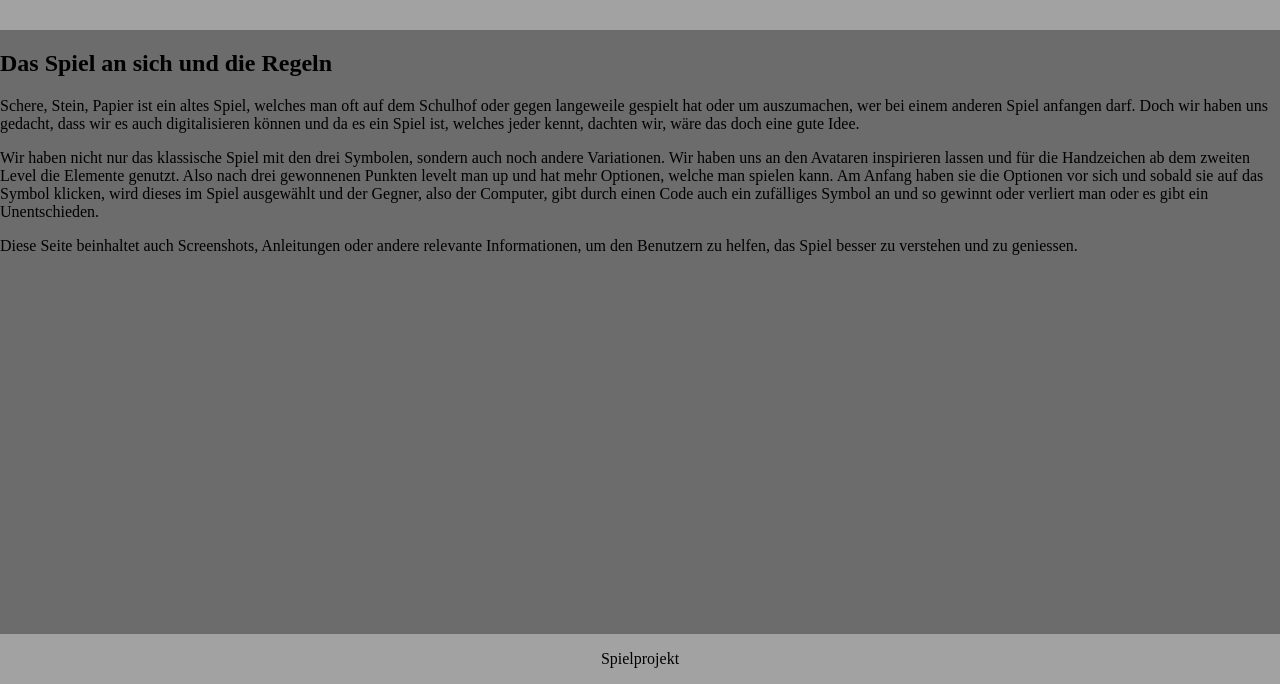
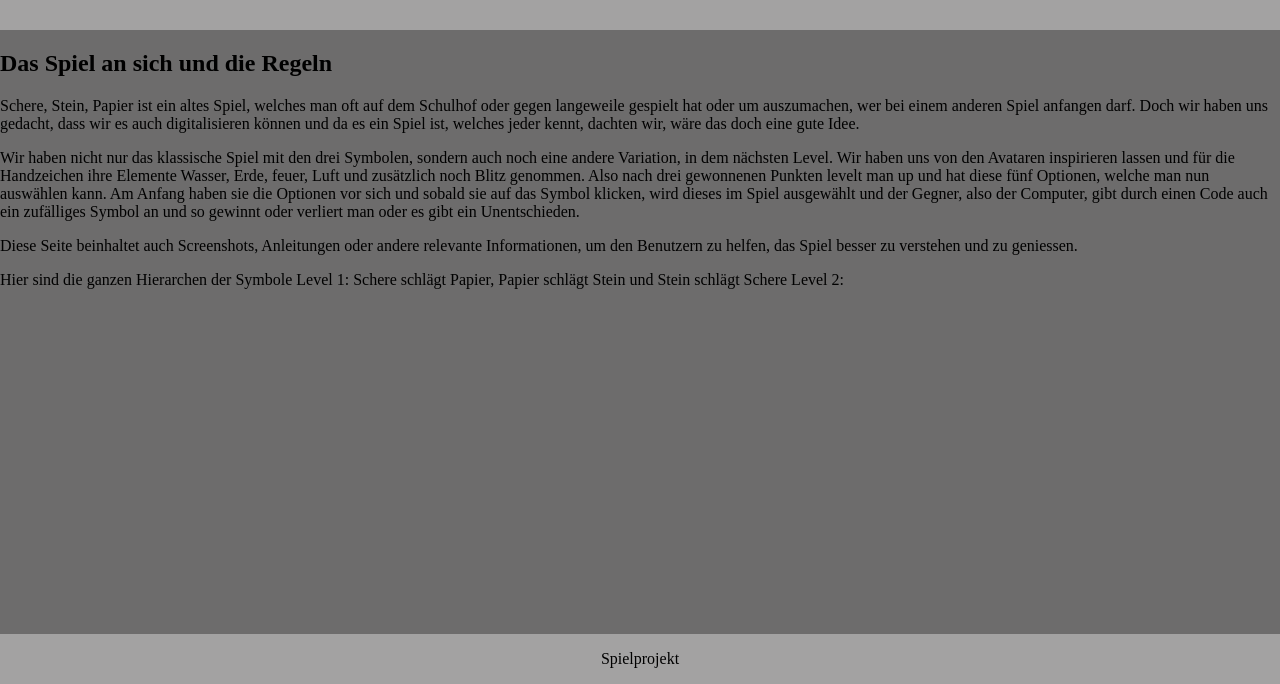
Before and after one commit to gymmu-1wb-2025/04-kaplay-gamemasters, a website built with Vite: page dokumentation.html in a window 1280 px wide. Shown: the part 116-800 px from the top of the page. Built offline with nearby package versions, Linux system fonts and the light colour scheme.

Commit message:
Unterseite

```diff
--- a/dokumentation.html
+++ b/dokumentation.html
@@ -20,8 +20,12 @@
     <section>
     <h2>Das Spiel an sich und die Regeln</h2>
     <p>Schere, Stein, Papier ist ein altes Spiel, welches man oft auf dem Schulhof oder gegen langeweile gespielt hat oder um auszumachen, wer bei einem anderen Spiel anfangen darf. Doch wir haben uns gedacht, dass wir es auch digitalisieren können und da es ein Spiel ist, welches jeder kennt, dachten wir, wäre das doch eine gute Idee.</p>
-    <p>Wir haben nicht nur das klassische Spiel mit den drei Symbolen, sondern auch noch andere Variationen. Wir haben uns an den Avataren inspirieren lassen und für die Handzeichen ab dem zweiten Level die Elemente genutzt. Also nach drei gewonnenen Punkten levelt man up und hat mehr Optionen, welche man spielen kann. Am Anfang haben sie die Optionen vor sich und sobald sie auf das Symbol klicken, wird dieses im Spiel ausgewählt und der Gegner, also der Computer, gibt durch einen Code auch ein zufälliges Symbol an und so gewinnt oder verliert man oder es gibt ein Unentschieden.</p>
+    <p>Wir haben nicht nur das klassische Spiel mit den drei Symbolen, sondern auch noch eine andere Variation, in dem nächsten Level. Wir haben uns von den Avataren inspirieren lassen und für die Handzeichen ihre Elemente Wasser, Erde, feuer, Luft und zusätzlich noch Blitz genommen. Also nach drei gewonnenen Punkten levelt man up und hat diese fünf Optionen, welche man nun auswählen kann. Am Anfang haben sie die Optionen vor sich und sobald sie auf das Symbol klicken, wird dieses im Spiel ausgewählt und der Gegner, also der Computer, gibt durch einen Code auch ein zufälliges Symbol an und so gewinnt oder verliert man oder es gibt ein Unentschieden.</p>
     <p>Diese Seite beinhaltet auch Screenshots, Anleitungen oder andere relevante Informationen, um den Benutzern zu helfen, das Spiel besser zu verstehen und zu geniessen.</p>
+    <p>Hier sind die ganzen Hierarchen der Symbole
+        Level 1: Schere schlägt Papier, Papier schlägt Stein und Stein schlägt Schere
+        Level 2:
+    </p>
     </section>
 </main>
 <footer style="grid-area: footer">Spielprojekt</footer>
```
